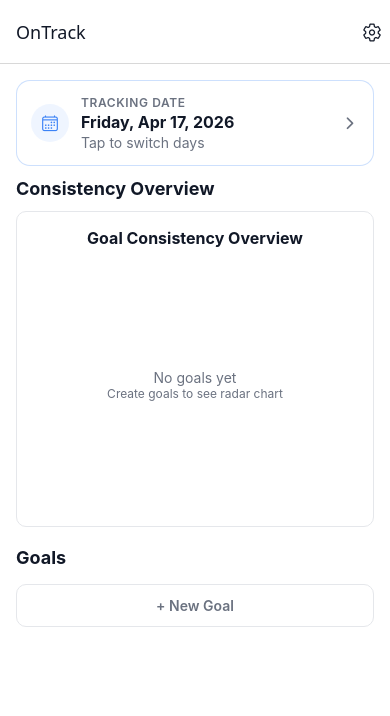
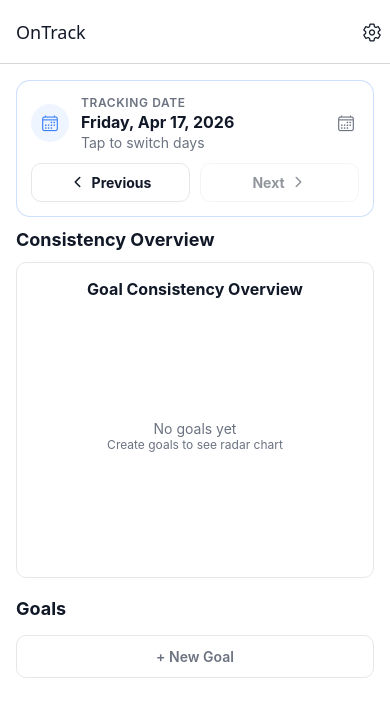
Before and after one commit to KyleNewbigging/OnTrack, a React Native app: screen /Home in a window 390 px wide. Shown: the top 716 px of the page. Built offline with nearby package versions, Linux system fonts and the light colour scheme.

Commit message:
feat: add date context navigation buttons

```diff
--- a/components/DateContextCard.tsx
+++ b/components/DateContextCard.tsx
@@ -7,21 +7,23 @@ import { useTheme } from "../contexts/ThemeContext";
 interface DateContextCardProps {
   selectedDate: Date;
   onPress: () => void;
+  onPreviousDay: () => void;
+  onNextDay: () => void;
 }
 
-export default function DateContextCard({ selectedDate, onPress }: DateContextCardProps) {
+export default function DateContextCard({ selectedDate, onPress, onPreviousDay, onNextDay }: DateContextCardProps) {
   const { theme } = useTheme();
   const viewingToday = isToday(selectedDate);
 
   return (
-    <Pressable
-      onPress={onPress}
+    <View
       style={{
         borderWidth: 1,
         borderColor: theme.primary + "40",
         borderRadius: 14,
         padding: 14,
         backgroundColor: theme.surface,
+        gap: 12,
       }}
     >
       <View style={{ flexDirection: "row", alignItems: "center", justifyContent: "space-between", gap: 12 }}>
@@ -50,8 +52,56 @@ export default function DateContextCard({ selectedDate, onPress }: DateContextCa
             </Text>
           </View>
         </View>
-        <Ionicons name="chevron-forward" size={18} color={theme.textSecondary} />
+        <Pressable
+          onPress={onPress}
+          hitSlop={8}
+          style={{ padding: 4 }}
+        >
+          <Ionicons name="calendar-outline" size={18} color={theme.textSecondary} />
+        </Pressable>
       </View>
-    </Pressable>
+
+      <View style={{ flexDirection: "row", gap: 10 }}>
+        <Pressable
+          onPress={onPreviousDay}
+          style={{
+            flex: 1,
+            flexDirection: "row",
+            alignItems: "center",
+            justifyContent: "center",
+            gap: 6,
+            backgroundColor: theme.background,
+            borderWidth: 1,
+            borderColor: theme.border,
+            borderRadius: 10,
+            paddingVertical: 10,
+          }}
+        >
+          <Ionicons name="chevron-back" size={16} color={theme.text} />
+          <Text style={{ color: theme.text, fontWeight: "700" }}>Previous</Text>
+        </Pressable>
+
+        <Pressable
+          onPress={onNextDay}
+          disabled={viewingToday}
+          style={{
+            flex: 1,
+            flexDirection: "row",
+            alignItems: "center",
+            justifyContent: "center",
+            gap: 6,
+            backgroundColor: theme.background,
+            borderWidth: 1,
+            borderColor: theme.border,
+            borderRadius: 10,
+            paddingVertical: 10,
+            opacity: viewingToday ? 0.45 : 1,
+          }}
+        >
+          <Text style={{ color: theme.text, fontWeight: "700" }}>Next</Text>
+          <Ionicons name="chevron-forward" size={16} color={theme.text} />
+        </Pressable>
+      </View>
+    </View>
   );
 }
--- a/components/HomeScreen.tsx
+++ b/components/HomeScreen.tsx
@@ -3,6 +3,7 @@ import { NativeStackScreenProps } from "@react-navigation/native-stack";
 import { Text, View, Pressable, ScrollView, Alert, Switch, Modal, AppState } from "react-native";
 import { SafeAreaView } from "react-native-safe-area-context";
 import { Ionicons } from '@expo/vector-icons';
+import { addDays, isToday, startOfDay, subDays } from "date-fns";
 import { useStore, debugAsyncStorage, getCurrentMode } from "../store";
 import { useTheme } from "../contexts/ThemeContext";
 import RadarChart from "./RadarChart";
@@ -76,6 +77,21 @@ export default function HomeScreen({ navigation }: HomeProps) {
             onPress={() => {
               void haptics.tap();
               setCalendarVisible(true);
+            }}
+            onPreviousDay={() => {
+              void haptics.tap();
+              setSelectedDate(subDays(selectedDate, 1));
+            }}
+            onNextDay={() => {
+              if (isToday(selectedDate)) {
+                void haptics.warning();
+                return;
+              }
+
+              void haptics.tap();
+              const nextDate = addDays(selectedDate, 1);
+              const today = startOfDay(new Date());
+              setSelectedDate(nextDate > today ? today : nextDate);
             }}
           />
 
```
